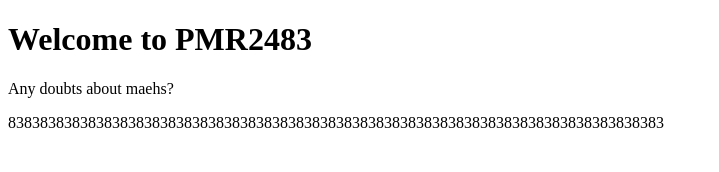
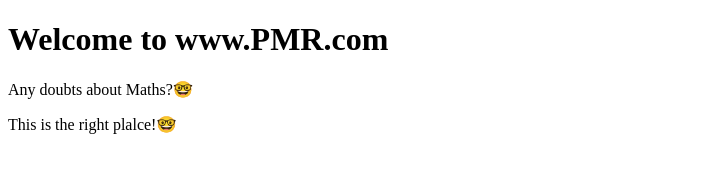
Before and after one commit to EthanHunt1029/PMR, a plain HTML site: page index.html in a window 1280 px wide. Shown: the whole page, without its empty margins (0-719 px from the left). Drawn offline with Linux system fonts and the light colour scheme.

Commit message:
index.html

```diff
--- a/index.html
+++ b/index.html
@@ -1,11 +1,11 @@
 <!DOCTYPE html>
 <html>
 <head>
-  <title>PMR2483</title>
+  <title>www.PMR.com</title>
 </head>
 <body>
-  <h1>Welcome to PMR2483</h1>
-  <p>Any doubts about maehs?</p>
-  <p>8383838383838383838383838383838383838383838383838383838383838383838383838383838383</p>
+  <h1>Welcome to www.PMR.com</h1>
+  <p>Any doubts about Maths?🤓</p>
+  <p>This is the right plalce!🤓</p>
 </body>
 </html>
```
